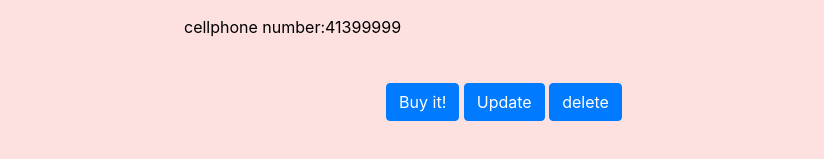
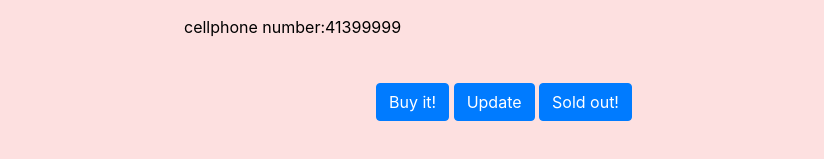
Before and after one commit to congchenyu/cs326-final-theta, a website: page public/details.html in a window 1280 px wide. Shown: the part 395-554 px from the top of the page, 456-1280 px from the left. Drawn offline with nearby package versions, Linux system fonts and the light colour scheme; no server answers.

Commit message:
Update details.html

```diff
--- a/public/details.html
+++ b/public/details.html
@@ -70,7 +70,7 @@
           Update
         </button>
         <button type="button" onclick="del()" class="btn btn-primary ">
-          delete
+          Sold out!
         </button>
       </div>
     </center>
```
